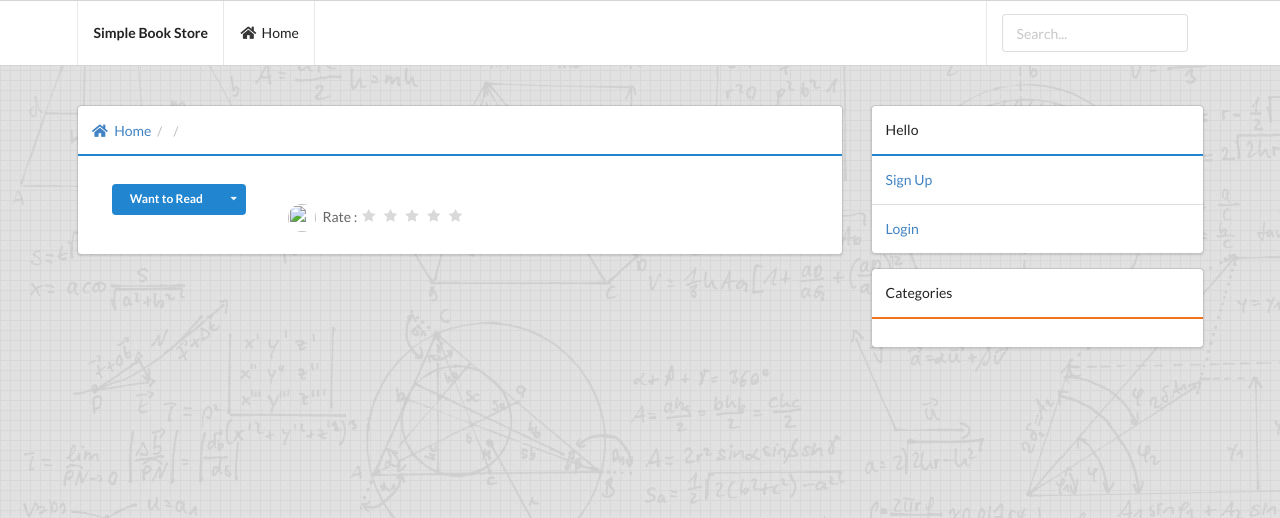
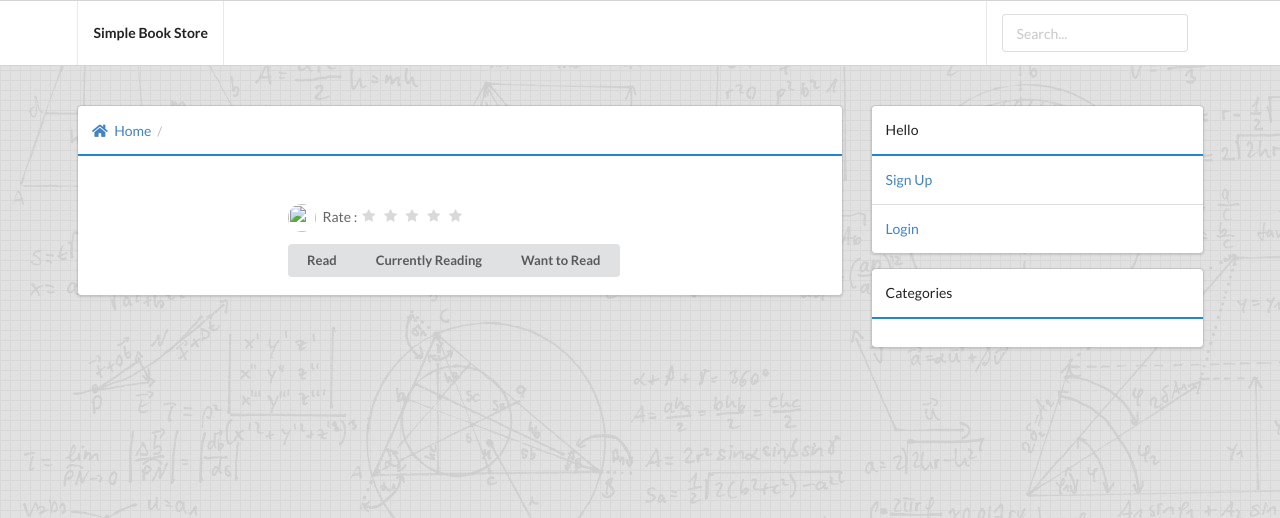
Before and after one commit to El-kady/SimpleBookStore, a Django app: template templates/SimpleBookStore/book.html in a window 1280 px wide. Shown: the top 518 px of the page. Run offline with Django 3.2, Linux system fonts and the light colour scheme; the template is opened without the code that fills it, so the values that code supplies are empty; some libraries are stand-ins or nearby versions.

Commit message:
Add User Book Actions

```diff
--- a/static/SimpleBookStore/css/main.css
+++ b/static/SimpleBookStore/css/main.css
@@ -19,9 +19,17 @@
     text-align: center;
 }
 
+.book-item .description {
+    font-weight: bold;
+}
+
 .segment-title {
     border-left: solid 5px #2185D0;
     padding-left: 5px;
     background-color: white;
     font-weight: bold;
 }
+
+.user-info {
+    text-align: center;
+}
--- a/templates/SimpleBookStore/book.html
+++ b/templates/SimpleBookStore/book.html
@@ -10,8 +10,6 @@
                 <div class="divider"> /</div>
                 <a class="section"
                    href="{% url 'SimpleBookStore:category' book.category.id %}">{{ book.category.title }}</a>
-                <div class="divider"> /</div>
-                <div class="active section">{{ book.title }}</div>
             </div>
         </div>
         <div class="ui blue segment">
@@ -19,19 +17,6 @@
                 <div class="item book-item">
                     <div class="image">
                         <img src="{{ book.cover.url }}">
-                        <div class="ui vertical segment">
-                            <div class="ui primary tiny buttons">
-                                <div class="ui tiny button">Want to Read</div>
-                                <div class="ui combo tiny floating dropdown icon button">
-                                    <i class="dropdown icon"></i>
-                                    <div class="menu">
-                                        <div class="item">Read</div>
-                                        <div class="item">Currently Reading</div>
-                                        <div class="item">Want to Read</div>
-                                    </div>
-                                </div>
-                            </div>
-                        </div>
                     </div>
                     <div class="content">
                         <div class="ui huge header">{{ book.title }}</div>
@@ -57,14 +42,14 @@
                             {{ book.description |linebreaks }}
                         </div>
                         <div class="extra">
-
-
+                            <div class="ui small toggle buttons book-actions" data-id="{{ book.id }}"
+                                 data-status="{{ user_status }}">
+                                <button class="ui toggle button" data-action="3">Read</button>
+                                <button class="ui toggle button" data-action="2">Currently Reading</button>
+                                <button class="ui toggle button" data-action="1">Want to Read</button>
+                            </div>
                         </div>
-
-
                     </div>
-
-
                 </div>
             </div>
         </div>
--- a/templates/SimpleBookStore/layout.html
+++ b/templates/SimpleBookStore/layout.html
@@ -5,11 +5,8 @@
 
     <div class="ui attached stackable menu">
         <div class="ui container">
-            <a href="#" class="header item">
+            <a href="{% url "SimpleBookStore:index" %}" class="header item">
                 Simple Book Store
-            </a>
-            <a class="item" href="{% url "SimpleBookStore:index" %}">
-                <i class="home icon"></i> Home
             </a>
             <div class="right item">
                 <form action="{% url "SimpleBookStore:search" %}">
@@ -29,23 +26,35 @@
             {% if request.user.is_authenticated %}
                 <div class="ui segments">
                     <div class="ui segment">
-                        {{ request.user.username }}
+                        Welcome, <strong>{{ request.user.username }}</strong>
                     </div>
-                    <div class="ui blue segment">
-                        <div class="ui large horizontal divided list">
+                    <div class="ui blue segment user-info">
+                        <div class="ui very horizontal divided list">
                             <div class="item">
+                                <i class="heartbeat icon"></i>
                                 <div class="content">
-                                    <div class="header">Helen</div>
+                                    <a href="{% url "SimpleBookStore:user-books" 1 %}">
+                                        <span class="header">{{ profile_books.1 }}</span>
+                                        Wish
+                                    </a>
                                 </div>
                             </div>
                             <div class="item">
+                                <i class="comment icon"></i>
                                 <div class="content">
-                                    <div class="header">Christian</div>
+                                    <a href="{% url "SimpleBookStore:user-books" 2 %}">
+                                        <span class="header">{{ profile_books.2 }}</span>
+                                        Reading
+                                    </a>
                                 </div>
                             </div>
                             <div class="item">
+                                <i class="calendar icon"></i>
                                 <div class="content">
-                                    <div class="header">Daniel</div>
+                                    <a href="{% url "SimpleBookStore:user-books" 3 %}">
+                                        <span class="header">{{ profile_books.3 }}</span>
+                                        Read
+                                    </a>
                                 </div>
                             </div>
                         </div>
@@ -73,13 +82,16 @@
                 <div class="ui segment">
                     Categories
                 </div>
-                <div class="ui orange segment">
+                <div class="ui blue segment">
                     <div class="ui middle aligned divided list">
                         {% for category in categories %}
                             <div class="item">
                                 {% if request.user.is_authenticated %}
                                     <div class="right floated content">
-                                        <button class="ui mini primary button toggle-follow" data-model="category" data-id="{{ category.id }}" data-status="{% following_status category.id  profile_categories %}" data-do="Follow" data-undo="Unfollow"></button>
+                                        <button class="ui mini primary button toggle-follow" data-model="category"
+                                                data-id="{{ category.id }}"
+                                                data-status="{% following_status category.id profile_categories %}"
+                                                data-do="Follow" data-undo="Unfollow"></button>
                                     </div>
                                 {% endif %}
                                 <div class="content">
--- /dev/null
+++ b/templates/SimpleBookStore/user_books.html
@@ -0,0 +1,2 @@
+{% extends 'SimpleBookStore/books_list.html' %}
+{% block title %}{{ segment_title }}{% endblock %}
--- a/templates/SimpleBookStore/wrapper.html
+++ b/templates/SimpleBookStore/wrapper.html
@@ -13,7 +13,8 @@
     <script>
         var urls = {
             'rate': '{% url 'SimpleBookStore:rate' %}',
-            'follow': '{% url 'SimpleBookStore:follow' %}'
+            'follow': '{% url 'SimpleBookStore:follow' %}',
+            'book_action': '{% url 'SimpleBookStore:book-action' %}'
         };
     </script>
 </head>
--- a/urls.py
+++ b/urls.py
@@ -15,10 +15,13 @@
     url(r'^category/(?P<pk>\d+)/$', views.CategoryView.as_view(), name='category'),
     url(r'^author/(?P<pk>\d+)/$', views.AuthorView.as_view(), name='author'),
 
+    url(r'^user-books/(?P<status>\d+)/$', views.UserBooksView.as_view(), name='user-books'),
+
     url(r'^search/$', views.SearchView.as_view(), name='search'),
 
     url(r'^api/rate/$', views.rate_view, name='rate'),
     url(r'^api/follow/$', views.follow_view, name='follow'),
+    url(r'^api/book-action/$', views.book_action_view, name='book-action'),
 ]
 
 urlpatterns += staticfiles_urlpatterns()
```
Also changed, not shown: context_processors.py (+11 -2 lines), models.py (+12 -9 lines), static/SimpleBookStore/js/main.js (+27 -7 lines), views.py (+51 -1 lines), migrations/0011_auto_20170430_0459.py (added), migrations/0012_auto_20170430_1542.py (added).
